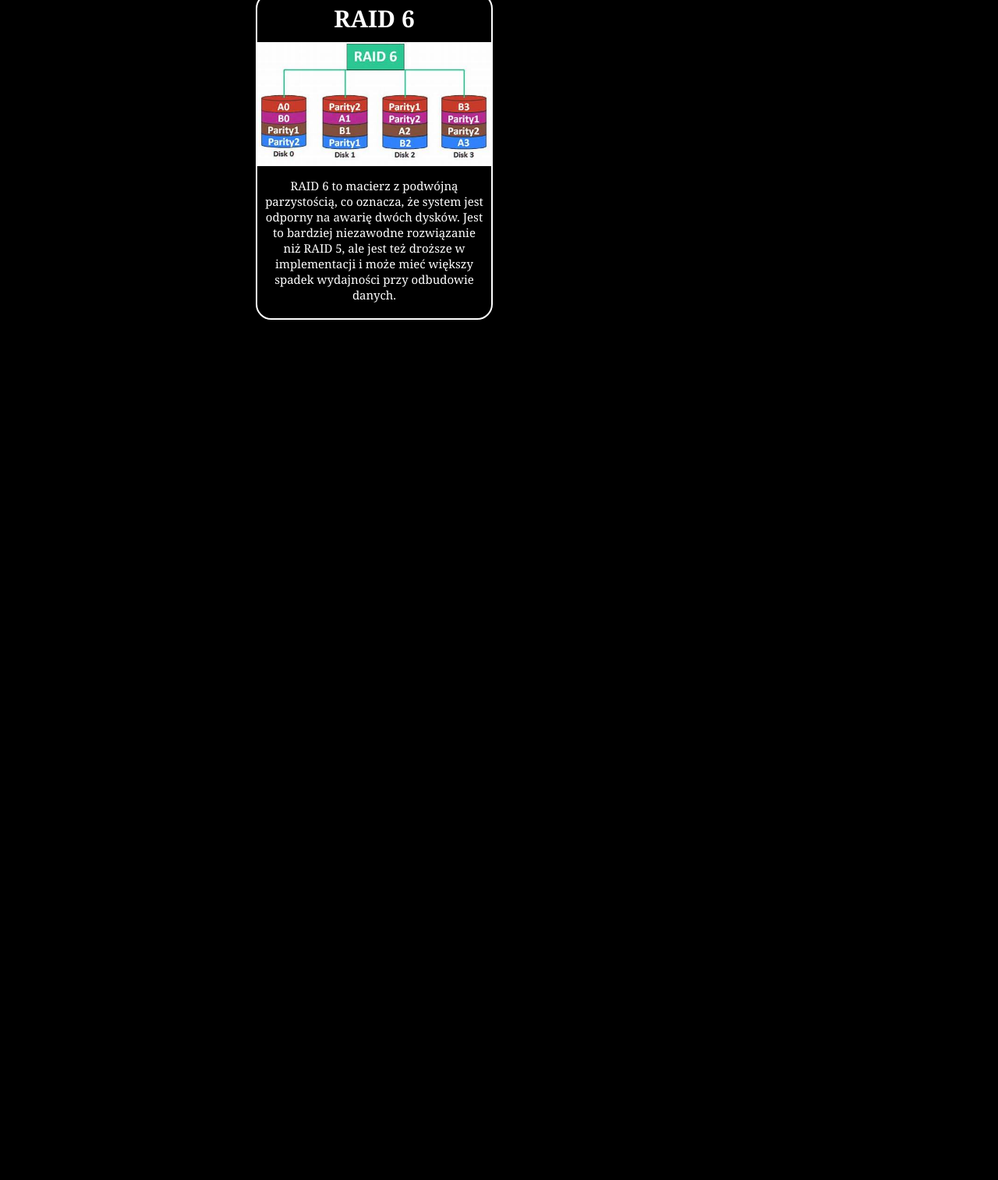
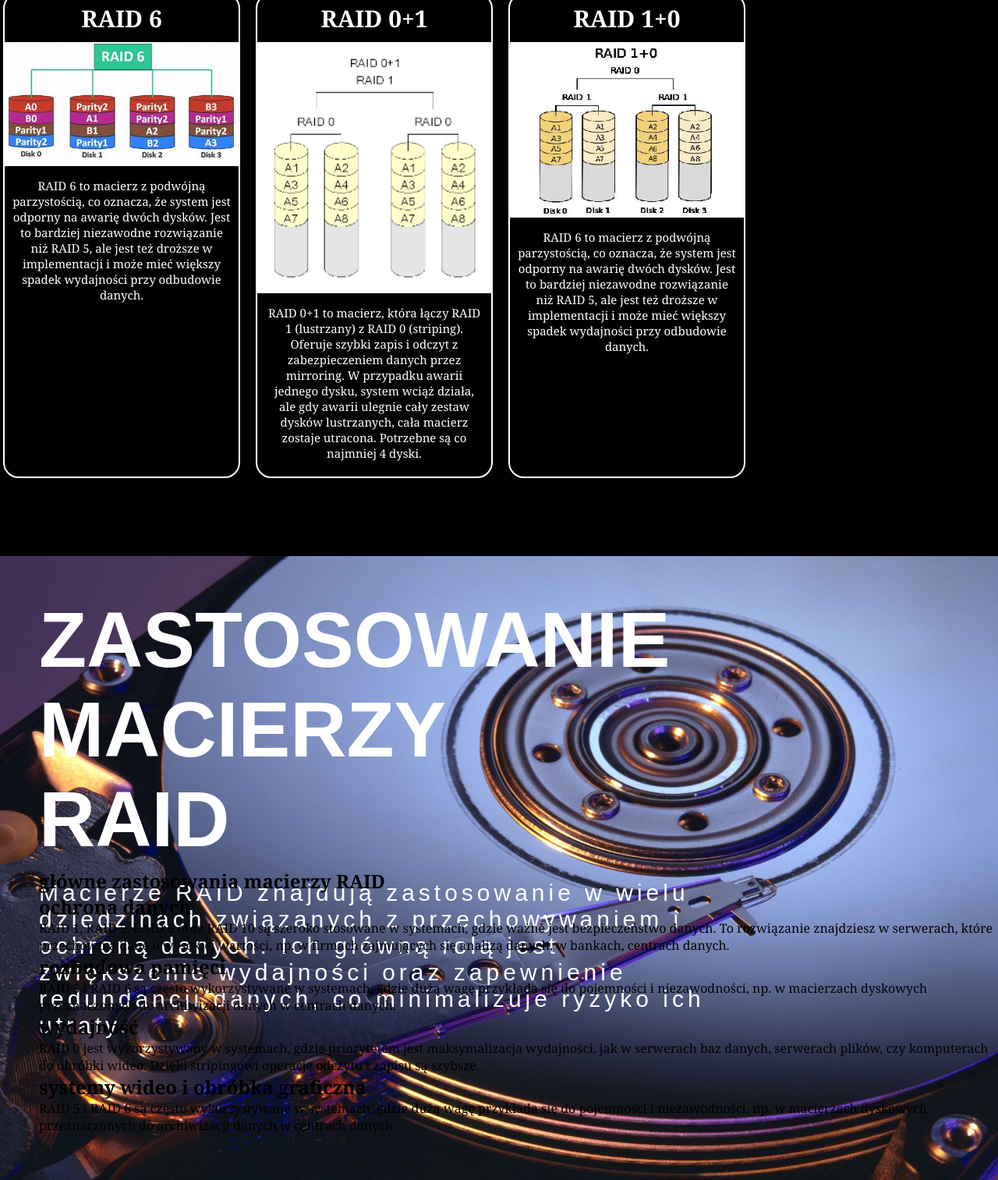
Before and after one commit to pokoprogrammer12/RAID-website, a plain HTML site: page index.html in a window 1280 px wide. Shown: the part 3169-4682 px from the top of the page at 78% size. Before the commit the page ends 3579 px from the top, so only its background shows below. Drawn offline with Linux system fonts and the light colour scheme.

Commit message:
commit 4 - zastosowania

```diff
--- a/index.html
+++ b/index.html
@@ -183,7 +183,69 @@
                          też droższe w implementacji i może mieć większy spadek wydajności przy odbudowie danych.
                     </div>
                 </div>
+                <div  class="raid_card">
+                    <h2 title="RAID 0+1">raid 0+1</h2>
+                    <img title="RAID 0+1 image" src="./images/raid01.png" alt="">
+                    <div title="RAID 0+1 description"  class="raid_text">
+                        RAID 0+1 to macierz, która łączy RAID 1 (lustrzany) z RAID 0 (striping).
+                        Oferuje szybki zapis i odczyt z zabezpieczeniem danych przez mirroring.
+                        W przypadku awarii jednego dysku, system wciąż działa, ale gdy awarii
+                        ulegnie cały zestaw dysków lustrzanych,
+                        cała macierz zostaje utracona. Potrzebne są co najmniej 4 dyski.
+                    </div>
+                </div>
+                <div  class="raid_card">
+                    <h2 title="RAID 1+0">raid 1+0</h2>
+                    <img title="RAID 1+0 image" src="./images/raid10.jpg" alt="">
+                    <div title="RAID 1+0 description"  class="raid_text">
+                        RAID 6 to macierz z podwójną parzystością, co oznacza, że system
+                        jest odporny na awarię dwóch dysków. Jest to bardziej niezawodne
+                         rozwiązanie niż RAID 5, ale jest
+                         też droższe w implementacji i może mieć większy spadek wydajności przy odbudowie danych.
+                    </div>
+                </div>
 
+            </div>
+        </div>
+    </section>
+    <section class="usages" id="usage">
+        <div class="usage">
+            <h1>zastosowanie macierzy RAID</h1>
+            <div class="sub_text_usage">
+                <p>Macierze RAID znajdują zastosowanie w wielu dziedzinach związanych z
+                     przechowywaniem i ochroną danych. Ich główną rolą jest zwiększenie
+                    wydajności oraz zapewnienie redundancji danych, co minimalizuje ryzyko ich utraty.</p>
+            </div>
+            <div class="main_text_usage">
+                <h2>główne zastosowania macierzy RAID</h2>
+                <div class="usage_cards">
+                    <div class="usage_card">
+                        <h2>ochrona danych</h2>
+                        <p>RAID 1, RAID 5, RAID 6 oraz RAID 10 są szeroko stosowane w systemach,
+                             gdzie ważne jest bezpieczeństwo danych. To rozwiązanie znajdziesz w
+                             serwerach, które przechowują dane o wysokiej wartości,
+                            np. w firmach zajmujących się analizą danych, w bankach, centrach danych.</p>
+                    </div>
+                    <div class="usage_card">
+                        <h2>rozbudowa pamięci</h2>
+                        <p>RAID 5 i RAID 6 są często wykorzystywane w systemach, gdzie dużą wagę przykłada
+                            się do pojemności i niezawodności, np.
+                            w macierzach dyskowych przeznaczonych do archiwizacji danych w centrach danych.</p>
+                    </div>
+                    <div class="usage_card">
+                        <h2>wydajność</h2>
+                        <p>RAID 0 jest wykorzystywany w systemach, gdzie priorytetem jest
+                            maksymalizacja wydajności, jak w serwerach baz danych, serwerach plików,
+                            czy komputerach do obróbki wideo.
+                            Dzięki stripingowi operacje odczytu i zapisu są szybsze.</p>
+                    </div>
+                    <div class="usage_card">
+                        <h2>systemy wideo i obróbka graficzna</h2>
+                        <p>RAID 5 i RAID 6 są często wykorzystywane w systemach, gdzie dużą wagę przykłada
+                            się do pojemności i niezawodności, np.
+                            w macierzach dyskowych przeznaczonych do archiwizacji danych w centrach danych.</p>
+                    </div>
+                </div>
             </div>
         </div>
     </section>
--- a/style.css
+++ b/style.css
@@ -202,11 +202,11 @@ html{
     transition: 0.5s;
     display: flex;
     flex-wrap: wrap;
-    position: absolute;
     max-width: 75vw;
     column-gap: 20px;
     row-gap: 50px;
     justify-content: center;
+    margin-bottom: 100px;
 }
 
 .raid_card{
@@ -234,3 +234,31 @@ html{
     padding: 10px;
     text-align: center;
 }
+
+/*usages*/
+
+.usage{
+    position: relative;
+    background-image: url(./images/usage_image.jpg);
+    background-size: cover;
+    min-height: 100vh;
+    height: auto;
+    padding: 50px;
+}
+.sub_text_usage{
+    font-size: 30px;
+    color: white;
+    font-family: fantasy;
+    letter-spacing: 5px;
+    width: 70vw;
+}
+
+.usage h1{
+    margin-bottom: 20px;
+    max-width: 50vw;
+}
+
+.main_text_usage{
+    position: absolute;
+    top: 50%;
+}
```
Also changed, not shown: images/raid01.png (added), images/raid10.jpg (added), images/usage_image.jpg (added), 1 other file.
